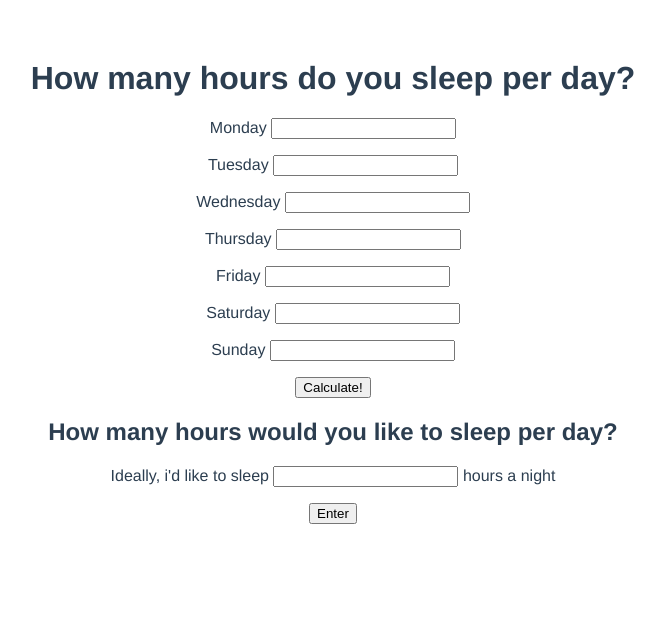
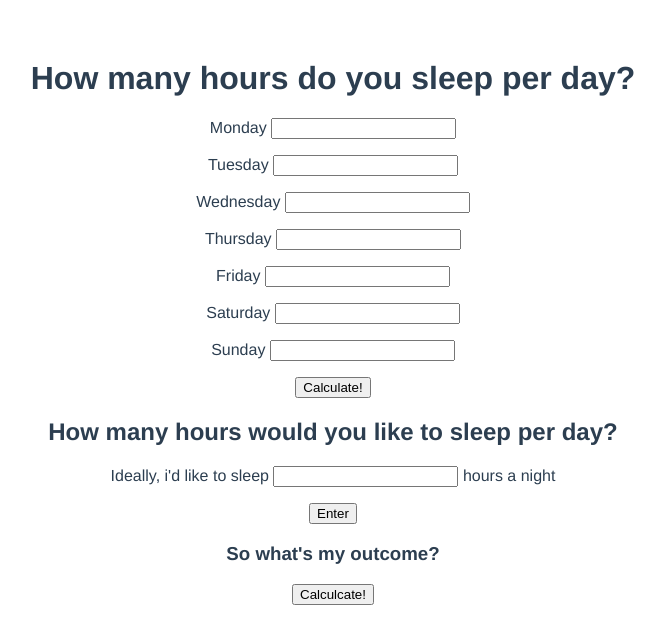
Before and after one commit to joshg1912/sleep-calculator, a Vue app: page / in a window 1280 px wide. Shown: the top 644 px of the page, without its empty margins (307-972 px from the left). Built offline with nearby package versions, Linux system fonts and the light colour scheme.

Commit message:
starts writing conditionals in calculateSleepDebt

```diff
--- a/src/App.vue
+++ b/src/App.vue
@@ -16,11 +16,15 @@
     <h2>How many hours would you like to sleep per day?</h2>
     <p>Ideally, i'd like to sleep <input id="idealhours" type="text"> hours a night</p><button v-on:click="idealSleepHours()">Enter</button>
     <p id="idealsleep"></p>
+    <h3>So what's my outcome?</h3>
+    <p id="sleepdebtresult"><button v-on:click="calculateSleepDebt()">Calculcate!</button></p>
   </div>
   </div>
 </template>
 
 <script>
+
+//adds this variable so it can be accessed from within the methods
 let actualSleepHours = function actualSleepHours() {
       let day1 = document.getElementById('day1').value;
       let day2 = document.getElementById('day2').value;
@@ -32,6 +36,8 @@ let actualSleepHours = function actualSleepHours() {
       const sum = parseFloat(day1) + parseFloat(day2) + parseFloat(day3) + parseFloat(day4) + parseFloat(day5) + parseFloat(day6) + parseFloat(day7);
       document.getElementById("totalsleep").innerHTML = `You sleep ${sum} hours a week`;
     }
+
+// also adds this so it can be accessed within the methods
     let idealSleep = function idealSleepHours() {
       let idealHours = 8 * document.getElementById('idealhours').value;
       console.log(idealHours);
@@ -41,6 +47,7 @@ export default {
   name: 'App',
   methods: {
 
+//keeps this here so it can perform the action on the html
     actualSleepHours: function () {
       let day1 = document.getElementById('day1').value;
       let day2 = document.getElementById('day2').value;
@@ -53,6 +60,8 @@ export default {
       document.getElementById("totalsleep").innerHTML = `You sleep ${sum} hours a week`;
     },
 
+
+//keeps this here so it can perform action on html
     idealSleepHours: function() {
       let idealHours = 8 * document.getElementById('idealhours').value;
       console.log(idealHours);
@@ -60,7 +69,9 @@ export default {
     },
     calculateSleepDebt: function() {
       if(actualSleepHours() === idealSleep()){
-        return 'Youre on track!'
+        document.getElementById("sleepdebtresult").innerHTML = 'Youre on track!'
+      } else if (actualSleepHours() < idealSleep()) {
+        document.getElementById("sleepdebtresult").innerHTML = 'Youre under sleeping!'
       }
       console.log(actualSleepHours)
       console.log(idealSleep)
```
